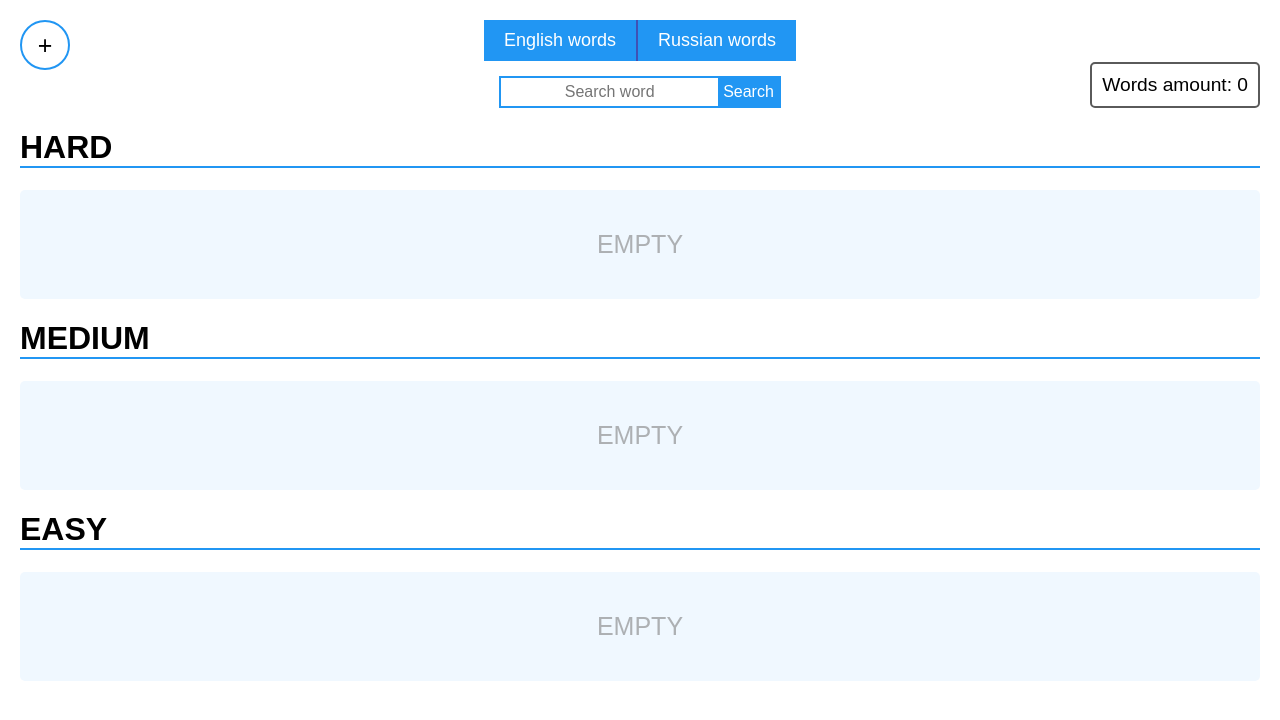
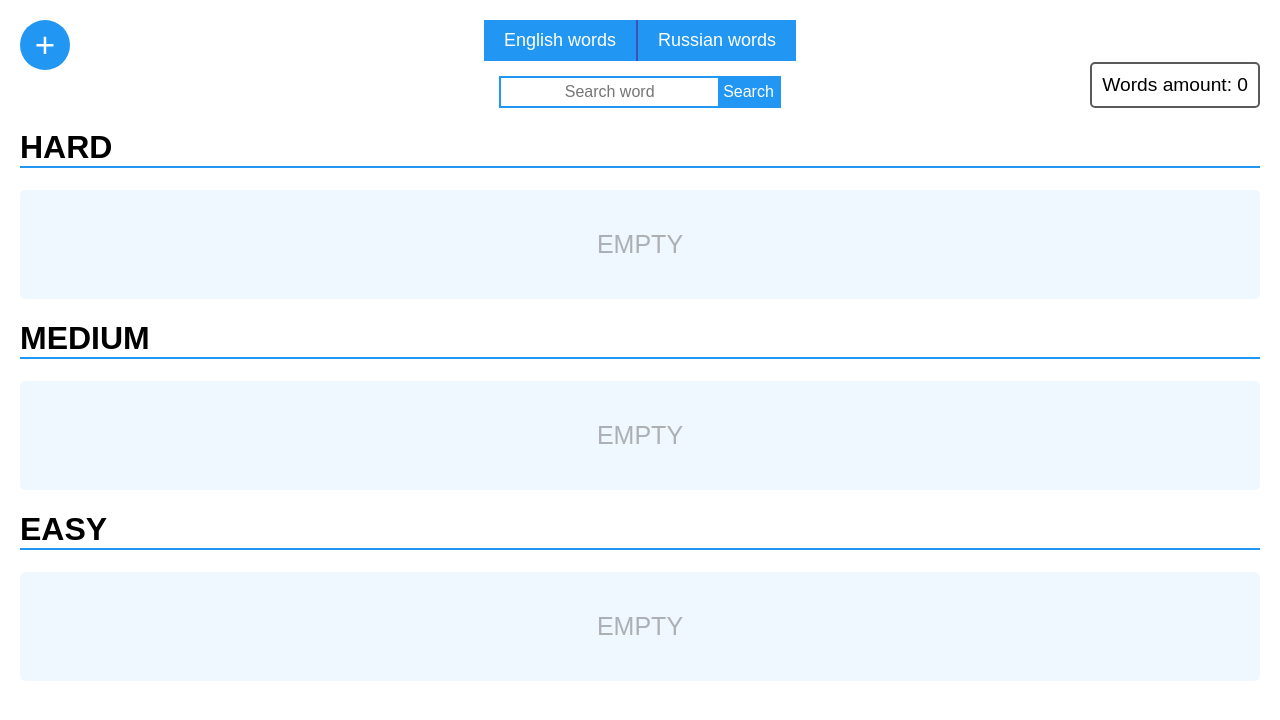
Before and after one commit to sorc97/Dictionary, a React (Create React App) app: page /#/ in a window 1280 px wide. Shown: the top 720 px of the page. Built offline with nearby package versions, Linux system fonts and the light colour scheme.

Commit message:
sorting by date

```diff
--- a/src/components/ChangeLangForm.js
+++ b/src/components/ChangeLangForm.js
@@ -10,7 +10,7 @@ const ChangeLangForm = ({ onChangeLang = f => f }) =>
       onClick={() => onChangeLang('eng')}
     >
       English words
-    </button>
+      </button>
 
     <button
       type='button'
@@ -18,7 +18,7 @@ const ChangeLangForm = ({ onChangeLang = f => f }) =>
       onClick={() => onChangeLang('rus')}
     >
       Russian words
-    </button>
+      </button>
   </form>
 
 // PropTypes
--- a/src/components/Complexity.js
+++ b/src/components/Complexity.js
@@ -8,17 +8,18 @@ const Complexity = ({
   words = [],
 }) => {
   const filteredWords = words.filter(item => item.complexity === title);
+  const sortedWords = filteredWords.sort((a, b) => a.date - b.date);
 
   return (
     <div className='complexity'>
       <h1 className='complexity-caption'>{title.toUpperCase()}</h1>
       {
-        (!filteredWords.length) ?
+        (!sortedWords.length) ?
           <p className='complexity-empty'>
             Empty
           </p> :
           <WordsList
-            words={filteredWords}
+            words={sortedWords}
           />
       }
     </div>
--- a/src/components/Containers.js
+++ b/src/components/Containers.js
@@ -115,7 +115,7 @@ export const AddToggler = connect(
   ({ isAdding }, { className }) => ({
     condition: isAdding,
     open: "+",
-    close: "x",
+    close: "×",
     className
   }),
   dispatch => ({
--- a/src/components/Toggler.js
+++ b/src/components/Toggler.js
@@ -30,7 +30,7 @@ Toggler.propTypes = {
 Toggler.defaultProps = {
   condition: false,
   open: "+",
-  close: "X",
+  close: "×",
   className: "",
   toggleAdding: () => {}
 }
--- a/src/components/stylesheets/Toggler.css
+++ b/src/components/stylesheets/Toggler.css
@@ -4,11 +4,17 @@
   top: 0px;
   width: 50px;
   height: 50px;
-  font-size: 25px;
-  border: 2px solid #2196F3;
+  font-size: 35px;
+  /* border: 2px solid #2196F3; */
+  border: none;
   border-radius: 50%;
   cursor: pointer;
-  background-color: #fff;
+  background-color: #2196F3;
+  color: #fff;
+}
+
+.addingToggler:hover {
+  background-color: #0f8cf1;
 }
 
 .addingToggler:focus {
--- a/src/redux/reducers.js
+++ b/src/redux/reducers.js
@@ -11,7 +11,7 @@ export const word = (state = {}, action) => {
         currentLang: 'eng',
         complexity: action.complexity,
         phrases: [],
-        date: new Date()
+        date: Date.now()
       }
 
     case C.CHANGE_WORD:
@@ -33,7 +33,8 @@ export const word = (state = {}, action) => {
         state :
         {
           ...state,
-          complexity: action.complexity
+          complexity: action.complexity,
+          date: Date.now(),
         }
 
     case C.ADD_PHRASE:
```
